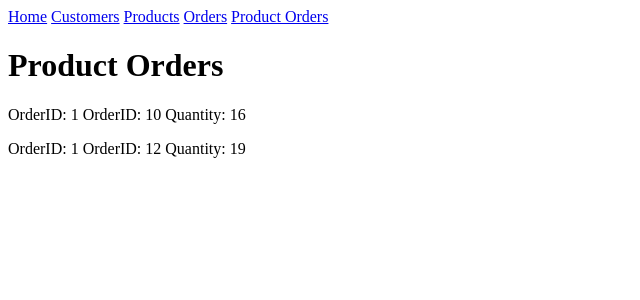
After one commit to Auteau-Atk/TermProject, a Flask app: page /product_orders in a window 1280 px wide. The commit adds this page. Shown: the top 300 px of the page, without its empty margins (0-640 px from the left). Run offline with Flask 3, Linux system fonts and the light colour scheme.

Commit message:
On page 9

```diff
--- a/main.py
+++ b/main.py
@@ -4,7 +4,7 @@ from flask_sqlalchemy import SQLAlchemy
 from sqlalchemy.orm import DeclarativeBase
 from pathlib import Path
 from db import db
-from models import Customer, Product
+from models import Customer, Product, Order, ProductOrder
 
 app = Flask(__name__)
 
@@ -21,16 +21,13 @@ def home():
 
 @app.route('/customers')
 def show_customers():
-    """Route to display a list of customers."""
     statement = db.select(Customer).order_by(Customer.name)
-    print(type(statement))
     records = db.session.execute(statement)
     customers = records.scalars()
     return render_template('customers.html', customers=customers)
 
 @app.route('/products')
 def show_products():
-    """Route to display a list of products."""
     statement = db.select(Product).order_by(Product.name)
     records = db.session.execute(statement)
     products = records.scalars()
@@ -76,5 +73,27 @@ customer_id)).scalar()
 
     return "deleted"
 
+@app.route("/orders")
+def show_orders():
+    """Route to display a list of customers."""
+    statement = db.select(Order).order_by(Order.total)
+    records = db.session.execute(statement)
+    orders = records.scalars()
+    return render_template('orders.html', orders=orders)
+
+@app.route("/orders/<int:order_id>")
+def specific_orders(order_id):
+    statement = db.select(Order).where(Order.id == order_id)
+    result = db.session.execute(statement).scalar()
+
+    return render_template('specific_order.html', order=result)
+
+@app.route("/product_orders")
+def show_product_orders():
+    statement = db.select(ProductOrder).order_by(ProductOrder.quantity)
+    records = db.session.execute(statement)
+    product_orders = records.scalars()
+    return render_template('product_orders.html', product_orders=product_orders)
+
 if __name__ == '__main__':
     app.run(debug=True, port=8080)
--- a/models.py
+++ b/models.py
@@ -40,8 +40,13 @@ class Order(db.Model):
     total = mapped_column(Numeric, nullable=True)
     customer = relationship("Customer", back_populates="orders")
 
+    product_orders = relationship("ProductOrder")
+
 class ProductOrder(db.Model):
     id = mapped_column(Integer, primary_key=True)
     order_id = mapped_column(Integer, ForeignKey(Order.id), nullable=False)
     product_id = mapped_column(Integer, ForeignKey(Product.id), nullable=False)
     quantity = mapped_column(Integer, nullable=False)
+
+    order = relationship("Order", back_populates="product_orders")
+    product = relationship("Product", back_populates="product_orders")
--- a/package.json
+++ b/package.json
@@ -1,5 +1,6 @@
 {
   "dependencies": {
+    "flask": "^0.2.10",
     "passport-github2": "^0.1.12"
   }
 }
--- a/templates/base.html
+++ b/templates/base.html
@@ -9,6 +9,8 @@
             <a href="/">Home</a>
             <a href="/customers">Customers</a>
             <a href="/products">Products</a>
+            <a href="/orders">Orders</a>
+            <a href="/product_orders">Product Orders</a>
         </nav>
         <ul>
             {% for element in my_list %}
--- /dev/null
+++ b/templates/product_orders.html
@@ -0,0 +1,12 @@
+{% extends "base.html" %}
+
+{% block content %}
+<h1>Product Orders</h1>
+{% for product_order in product_orders %}
+<p>
+    <span>OrderID: {{ product_order.order_id }}</span>
+    <span>OrderID: {{ product_order.product_id }}</span>
+    <span>Quantity: {{ product_order.quantity }}</span>
+</p>
+{% endfor %}
+{% endblock %}
--- a/templates/products.html
+++ b/templates/products.html
@@ -1,7 +1,7 @@
 {% extends "base.html" %}
 
 {% block content %}
-<h1>products</h1>
+<h1>Products</h1>
 {% for product in products %}
 <p>
     <span>{{ product.name }}</span>
```
Also changed, not shown: manage.py (+27 -10 lines), templates/orders.html (added, +11 -0 lines), templates/specific_order.html (added, +9 -0 lines), data/main_database.db, package-lock.json.
